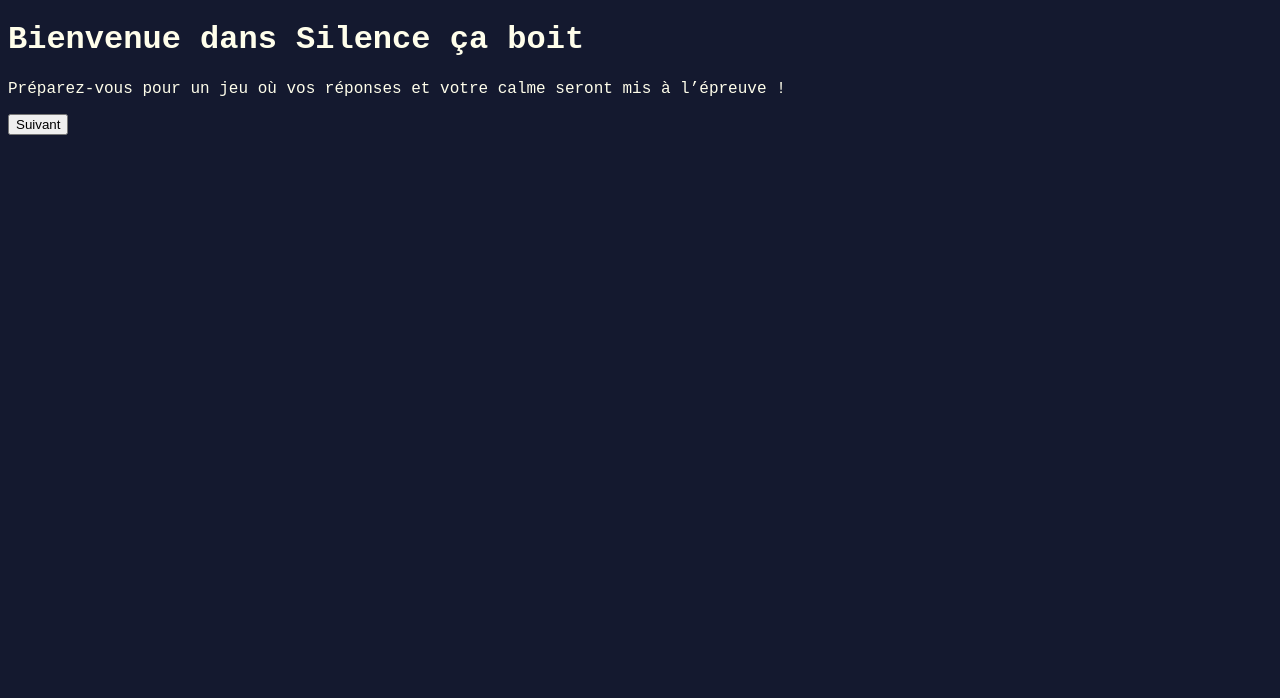
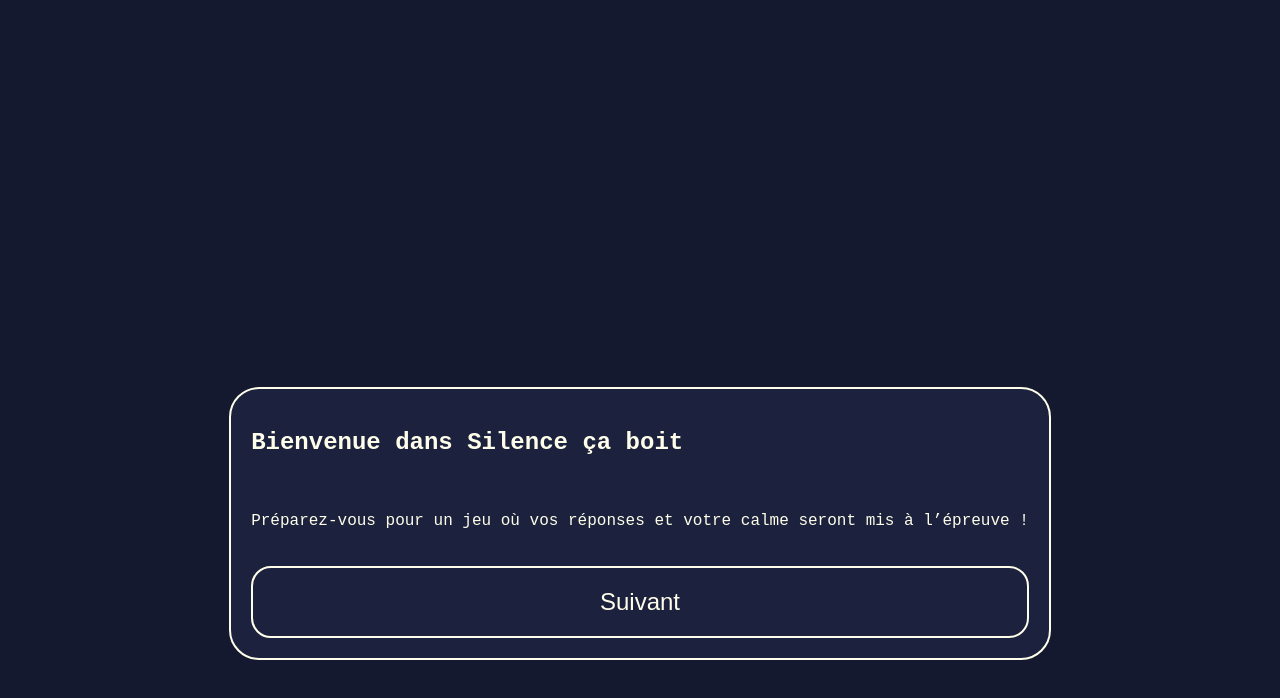
Before and after one commit to BelliardA/Silence-ca-boit, a React (Vite) app: page /tuto in a window 1280 px wide. Shown: the top 698 px of the page. Built offline with nearby package versions, Linux system fonts and the light colour scheme.

Commit message:
app casi fini

```diff
--- a/src/components/GamePlay.tsx
+++ b/src/components/GamePlay.tsx
@@ -27,7 +27,9 @@ function GamePlay() {
 
   const navigate = useNavigate();
 
-
+  if(audioAuthorized){
+    console.log("Audio autorisé")
+  }
 
   const zones = [
     "soft",
@@ -212,7 +214,7 @@ function GamePlay() {
               Décidez ensemble qui à fait tout ce rafus, cette personne prendra
               1 pénalité
             </p>
-            <button style={{ color: "#14192F" }} className="btnPurchasse btnEnd" onClick={() => setDecibel(0)}><MoveRight size={50} /></button>
+            <button style={{ color: "var(--color-secondary)" }} className="btnPurchasse btnEnd" onClick={() => setDecibel(0)}><MoveRight size={50} /></button>
           </div>
         );
       }
--- a/src/components/Gameplay.css
+++ b/src/components/Gameplay.css
@@ -32,6 +32,7 @@
     gap: 10px;
     align-items: center;
     text-align: center;
+    margin-left: 4%;
 }
 
 .btnPurchasse{
--- a/src/components/Home.css
+++ b/src/components/Home.css
@@ -4,11 +4,20 @@
   grid-template-rows: auto 1fr auto; /* Auto pour le header, 1fr pour le main, auto pour le footer */
 }
 
+.btn-go-tuto{
+  background-color: transparent;
+  border: none;
+}
+
+.contain-btn-go-tuto{
+  margin-top: 20px;
+  margin-left: 20px;
+}
+
 .logo-menu {
   width: 200px;
   margin: 0 auto;
   display: block;
-  margin-top: 40px;
   margin-bottom: 20px;
 }
 
@@ -26,11 +35,11 @@ main{
   flex-direction: column;
   gap: 10px;
   width: 70%;
-  max-height: 40vh;
+  max-height: 38vh;
   overflow-y:scroll;
   overflow-x: hidden;
   align-items: center;
-  justify-content: center;
+  justify-content: flex-start;
 }
 
 .players{
--- a/src/components/Home.tsx
+++ b/src/components/Home.tsx
@@ -8,12 +8,13 @@ import delImg from "./../assets/del.png";
 
 import Input from "./Input";
 
+import {BookText} from "lucide-react";
+
 function Home() {
   const navigate = useNavigate();
 
   const [players, setPlayers] = useState<string[]>([]);
   const [addPlayer, setAddPlayer] = useState(false);
-  const [isTutorial, setIsTutorial] = useState(false);
 
   useEffect(() => {
     const players = JSON.parse(localStorage.getItem("players") || "[]");
@@ -46,10 +47,19 @@ function Home() {
     }
   }
 
+  const handleClickTuto = () => {
+    navigate("/tuto");
+  }
+
   return (
     <>
       <section className="contenu">
         <header>
+          <div className="contain-btn-go-tuto">
+            <button className="btn-go-tuto" onClick={handleClickTuto}>
+              <BookText size={40} color="var(--color-secondary)"/>
+            </button>
+          </div>
           <img className="logo-menu" src={logo} alt="" />
         </header>
         <main>
--- a/src/components/Jauge.css
+++ b/src/components/Jauge.css
@@ -25,8 +25,7 @@
 .jauge-interieur {
   width: 100%;
   height: 0;
-  background-color:var(--color-secondary); /* Couleur de la jauge */
   position: absolute;
   bottom: 0;
-  transition: height 0.1s ease; /* Animation fluide de la jauge */
+  transition: height 0.1s ease, background 0.1s ease;
 }
--- a/src/components/Jauge.tsx
+++ b/src/components/Jauge.tsx
@@ -1,6 +1,16 @@
 function Jauge({ decibels }: { decibels: number }) {
   // Limiter les décibels à un maximum de 50 pour la jauge
   const decibelPercentage = Math.min(Math.max((decibels / 50) * 100, 0), 100);
+
+  let gradient = "green"; // Par défaut, vert
+  if (decibels >= 10 && decibels < 20) {
+    gradient = "linear-gradient(to top, green, yellow)";
+  } else if (decibels >= 20 && decibels < 30) {
+    gradient = "linear-gradient(to top, yellow, orange)";
+  } else if (decibels >= 30) {
+    gradient = "linear-gradient(to top, orange, red)";
+  }
+
 
   return (
     <div className="jauge-container">
@@ -16,7 +26,11 @@ function Jauge({ decibels }: { decibels: number }) {
       <div className="jauge">
         <div
           className="jauge-interieur"
-          style={{ height: `${decibelPercentage}%` }}
+          style={{
+            height: `${decibelPercentage}%`,
+            background: gradient,
+            transition: "height 0.1s ease, background 0.1s ease",
+            }}
         ></div>
       </div>
     </div>
--- a/src/components/Level.css
+++ b/src/components/Level.css
@@ -2,12 +2,19 @@
   display: flex;
   flex-direction: column;
   align-items: center;
-  gap: 20px;
+  gap: 0px;
+}
+
+.row{
+  align-self: start;
+  margin-left: 20px;
+  margin-top: 20px;
+  background-color: transparent;
+  border: none;
 }
 
 .logo-level {
   width: 200px;
-  margin-top: 40px;
 }
 
 .titre-level {
--- a/src/components/Level.tsx
+++ b/src/components/Level.tsx
@@ -5,6 +5,8 @@ import logo from "./../assets/logo.png";
 import questions from "./../Json/questions.json";
 
 import "./Level.css";
+
+import { ArrowLeft } from "lucide-react";
 
 function Level() {
   const navigate = useNavigate();
@@ -124,8 +126,15 @@ function Level() {
     return Array.from(uniqueValues);
   }
 
+  const handleMoveToMenu = () => {
+    navigate("/");
+  };
+
   return (
     <main className="level-container">
+      <button className="row" onClick={handleMoveToMenu}>
+        <ArrowLeft size={40} color="var(--color-secondary)"/>
+      </button>
       <img className="logo-level" src={logo} alt="Logo" />
       <h1 className="titre-level">Choisissez un niveau</h1>
       <form onSubmit={handleSubmit} className="level-form">
--- /dev/null
+++ b/src/components/Tuto.css
@@ -0,0 +1,26 @@
+.contain-tuto{
+    display: flex;
+    flex-direction: column;
+    align-items: center;
+    height: 100vh;
+}
+
+.card-tuto{
+    display: flex;
+    flex-direction: column;
+    margin-top: 30%;
+    gap: 20px;
+    padding: 20px;
+    background-color: var(--color-background);
+    border: 2px solid var(--color-secondary);
+    border-radius: 30px;
+}
+
+.btn-tuto{
+    border: 2px solid var(--color-secondary);
+    color: var(--color-secondary);
+    background-color: transparent;
+    border-radius: 20px;
+    padding: 20px;
+    font-size: 1.5rem;
+}
--- a/src/components/Tuto.tsx
+++ b/src/components/Tuto.tsx
@@ -1,5 +1,6 @@
 import { useState } from "react";
 import { useNavigate } from "react-router-dom";
+import "./Tuto.css";
 
 function Tuto () {
     const navigate = useNavigate();
@@ -9,9 +10,9 @@ function Tuto () {
     const nextStep = () => {
         setStep(step + 1);
     }
-    const prevStep = () => {
-        setStep(step - 1);
-    }
+    // const prevStep = () => {
+    //     setStep(step - 1);
+    // }
     const play = () => {
         navigate("/level");
     }
@@ -19,15 +20,18 @@ function Tuto () {
     switch (step) {
         case 0:
           return (
-            <div>
+            <section className="contain-tuto">
+            <div className="card-tuto">
               <h1>Bienvenue dans Silence ça boit</h1>
               <p>Préparez-vous pour un jeu où vos réponses et votre calme seront mis à l’épreuve !</p>
-              <button onClick={nextStep}>Suivant</button>
+              <button className="btn-tuto" onClick={nextStep}>Suivant</button>
             </div>
+            </section>
           );
         case 1:
           return (
-            <div>
+            <section className="contain-tuto">
+            <div className="card-tuto">
               <h1>Déroulement de la Partie</h1>
               <p>
                 Le jeu se divise en quatre zones, chacune ayant des règles spécifiques liées au bruit :
@@ -38,26 +42,31 @@ function Tuto () {
                 <li><strong>Zone de Non-Bruit :</strong> Tout bruit dépassant 30 dB déclenche une pause. Les joueurs désignent celui qui a fait trop de bruit pour lui attribuer une pénalité.</li>
                 <li><strong>Zone de la Mort :</strong> Aucune jauge visible, mais chaque dépassement de 30 dB est enregistré. À la fin, les pénalités sont attribuées en fonction du compteur de dépassements.</li>
               </ol>
-              <button onClick={nextStep}>Suivant</button>
+              <button className="btn-tuto" onClick={nextStep}>Suivant</button>
             </div>
+            </section>
           );
         case 2:
           return (
-            <div>
+            <section className="contain-tuto">
+            <div className="card-tuto">
               <h1>Questions et Défis</h1>
               <p>
                 Les joueurs devront répondre à des questions ou réaliser des défis. Le gagnant de chaque manche distribue les pénalités aux autres joueurs.
               </p>
-              <button onClick={nextStep}>Suivant</button>
+              <button className="btn-tuto" onClick={nextStep}>Suivant</button>
             </div>
+            </section>
           );
         default:
           return (
-            <div>
+            <section className="contain-tuto">
+            <div className="card-tuto">
               <h1>Prêt à commencer ?</h1>
               <p>Que le meilleur gagne... et distribue les pénalités avec sagesse !</p>
-              <button onClick={play}>Commencer</button>
+              <button className="btn-tuto" onClick={play}>Commencer</button>
             </div>
+            </section>
           );
       }
 
```
Also changed, not shown: 12 other files (tests, documents, lock files or other folders).
